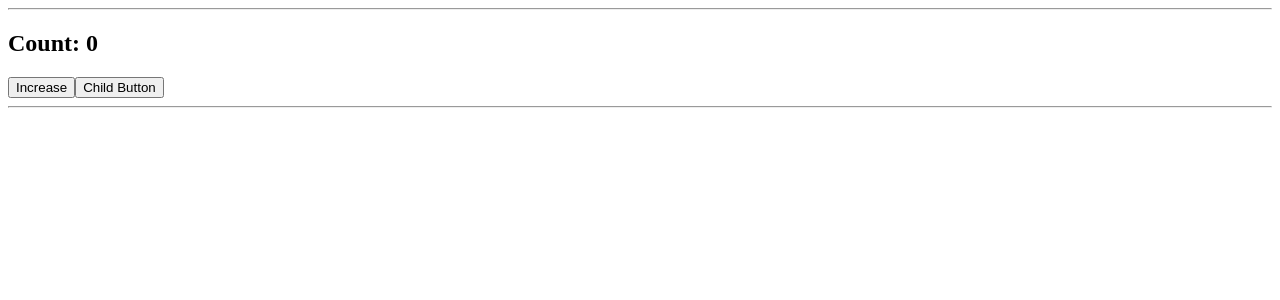
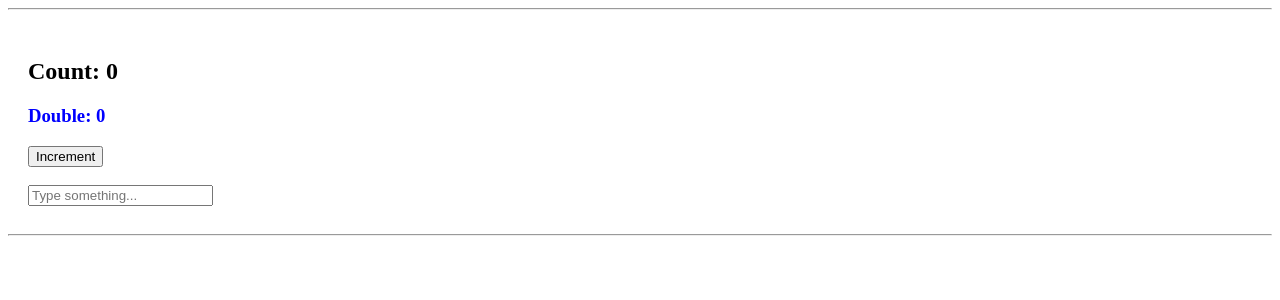
Before and after one commit to Nadeem35/react-playzone, a React (Vite) app: page / in a window 1280 px wide. Shown: the top 300 px of the page. Built offline with nearby package versions, Linux system fonts and the light colour scheme.

Commit message:
add custom hook method

```diff
--- a/src/App.jsx
+++ b/src/App.jsx
@@ -18,6 +18,7 @@ import Useref from "./Components/9.useRefUses/useRef";
 import CleanUp from "./Components/10.UseEffect/CleanUp";
 import Memoization from "./Components/11.UseCallback/Memoization";
 import Parent from "./Components/11.UseCallback/Parent";
+import Memo from "./Components/12.UseMemo/Memo";
 
 function App() {
   return (
@@ -100,10 +101,15 @@ function App() {
         <hr /> */}
 
         {/* -------------- useCallback   --------------- */}
+        {/* <hr />
+      <Memoization />
+      <Parent />
+      <hr /> */}
       </center>
+      {/* -------------- useMemo ------------- */}
+
       <hr />
-      {/* <Memoization /> */}
-      <Parent />
+      <Memo />
       <hr />
     </>
   );
--- /dev/null
+++ b/src/Components/12.UseMemo/Memo.jsx
@@ -0,0 +1,75 @@
+/*
+🧩 Step 3: Samjho kya ho raha hai
+Jab tum “Increment” button pe click karte ho → count badhta hai.
+useMemo function chalega, aur double value calculate karega.
+Console me print hoga: "Double number calculated!"
+Jab tum input me type karte ho → sirf text change hota hai.
+Lekin useMemo dobara nahi chalta, kyunki count nahi badla.
+👉 Isse kya hua? React ne us calculation ko skip kar diya — performance better hui.
+*/
+
+import { useMemo, useState } from "react";
+
+const Memo = () => {
+  const [count, setCount] = useState(0);
+  const [text, setText] = useState("");
+
+  // 👇 Expensive calculation
+  const doubleNumber = useMemo(() => {
+    console.log("Double number calculated!");
+    return count * 2;
+  }, [count]); // 👈 ye sirf tab chalega jab count badlega
+
+  return (
+    <div style={{ padding: "20px" }}>
+      <h2>Count: {count}</h2>
+      <h3>Double: {doubleNumber}</h3>
+
+      <button onClick={() => setCount(count + 1)}>Increment</button>
+
+      <br />
+      <br />
+      <input
+        type="text"
+        placeholder="Type something..."
+        value={text}
+        onChange={(e) => setText(e.target.value)}
+      />
+    </div>
+  );
+};
+export default Memo;
+
+//------------------------------
+// import React from "react";
+
+// const Memo = () => {
+//   const [count, setCount] = useState(0);
+//   const [dark, setDark] = useState(false);
+
+//   // Expensive calculation
+//   const expensiveValue = useMemo(() => {
+//     console.log("Expensive calculation running...");
+//     let num = 0;
+//     for (let i = 0; i < 1000000000; i++) {
+//       num += 1;
+//     }
+//     return num + count;
+//   }, [count]); // 👈 only re-run when 'count' changes
+
+//   const themeStyle = {
+//     backgroundColor: dark ? "black" : "white",
+//     color: dark ? "white" : "black",
+//   };
+
+//   return (
+//     <div style={themeStyle}>
+//       <h2>Count: {count}</h2>
+//       <h4>Expensive Value: {expensiveValue}</h4>
+//       <button onClick={() => setCount(count + 1)}>Increment</button>
+//       <button onClick={() => setDark(!dark)}>Toggle Theme</button>
+//     </div>
+//   );
+// };
+
+// export default Memo;
```
Also changed, not shown: src/Components/13.CustomHook/CustomHuk.jsx (added, +17 -0 lines), src/Components/13.CustomHook/UseFetch.jsx (added, +16 -0 lines).
